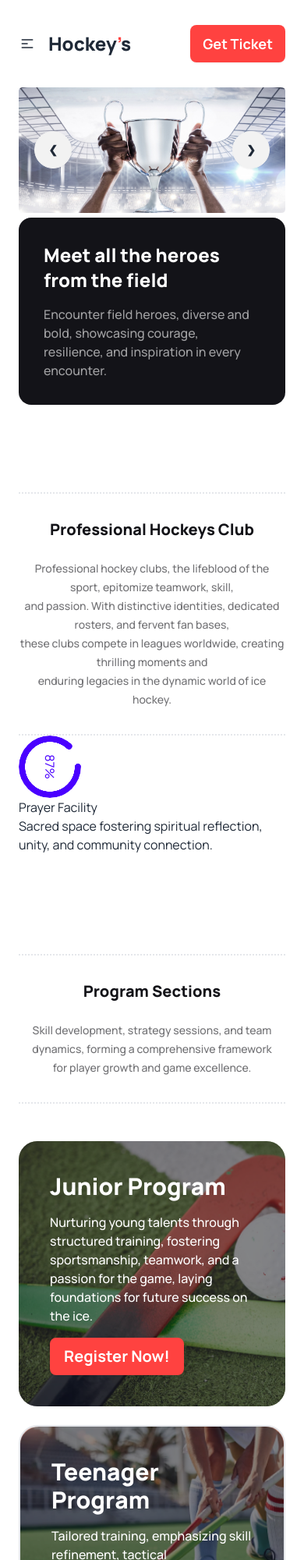
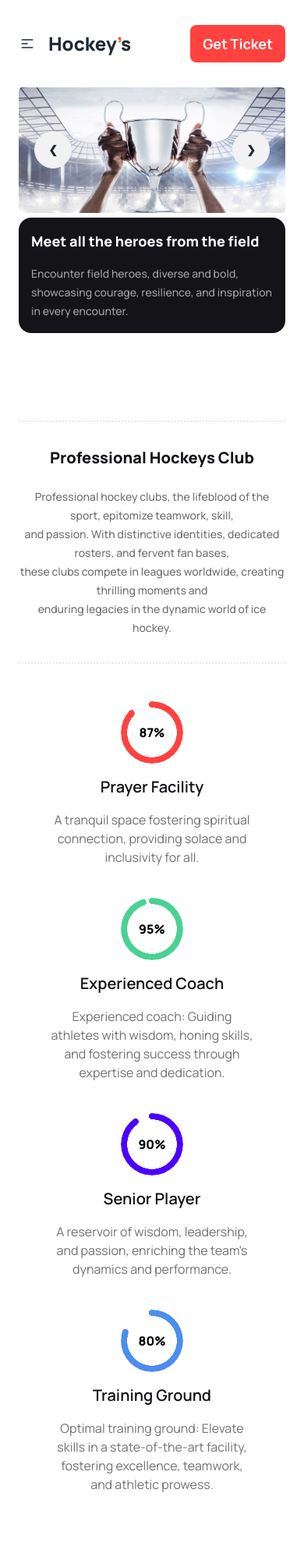
Before and after one commit to theashrafislam/B9A3-Hockeys, a plain HTML site: page index.html in a window 390 px wide. Shown: the top 2000 px of the page at 78% size. Drawn offline with nearby package versions, Linux system fonts and the light colour scheme.

Commit message:
overall websie is complate and with responsive

```diff
--- a/index.html
+++ b/index.html
@@ -48,7 +48,7 @@
                             <li><a href="">Contact</a></li>
                         </ul>
                     </div>
-                    <h2 class=" text-2xl lg:text-4xl font-extrabold">Hockey<span class="text-[#FF4240]">’</span>s</h2>
+                    <h2 class="text-2xl lg:text-4xl font-extrabold">Hockey<span class="text-[#FF4240]">’</span>s</h2>
                 </div>
                 <div class="navbar-center hidden lg:flex">
                     <ul class="menu menu-horizontal px-1">
@@ -105,9 +105,9 @@
                     </div>
                 </div>
             </div>
-            <div class="space-y-4 bg-[#131318] lg:w-2/6 p-8 lg:absolute right-8 bottom-8 rounded-2xl sm:mt-4">
-                <h3 class="text-2xl font-extrabold text-[#FFF]">Meet all the heroes from the field</h3>
-                <p class="text-[#ffffff99] text-base font-medium">Encounter field heroes, diverse and bold, showcasing
+            <div class="space-y-4 bg-[#131318] lg:w-2/6 p-4 lg:p-8 lg:absolute right-8 bottom-8 rounded-2xl sm:mt-4">
+                <h3 class="lg:text-2xl text-lg font-extrabold text-[#FFF]">Meet all the heroes from the field</h3>
+                <p class="text-[#ffffff99] lg:text-base text-sm lg:leading-7 leading-6 font-medium">Encounter field heroes, diverse and bold, showcasing
                     courage, resilience, and inspiration in every encounter.</p>
             </div>
         </div>
@@ -126,12 +126,33 @@
                     legacies in the dynamic world of ice hockey.</p>
             </div>
             <!-- Club Section Itmes -->
-            <div>
-                <div>
-                    <div class="radial-progress text-primary rotate-90" style="--value:87;" role="progressbar">87%</div>
+            <div class="mt-12 mb-24 flex lg:flex-row flex-col justify-around lg:mx-12 mx-10 gap-10">
+                <div class="flex flex-col justify-center items-center text-center">
+                    <div class="radial-progress text-primary text-[#FF4240]" style="--value:87;" role="progressbar"><span class="text-black font-extrabold">87%</span></div>
                     <div>
-                        <h4>Prayer Facility</h4>
-                        <p>Sacred space fostering spiritual reflection, unity, and community connection.</p>
+                        <h4 class="text-[#131318] my-4 text-xl font-semibold">Prayer Facility</h4>
+                        <p class="text-base text-[rgba(19,19,24,0.60)]"> A tranquil space fostering spiritual connection, providing solace and inclusivity for all.</p>
+                    </div>
+                </div>
+                <div class="flex flex-col justify-center items-center text-center">
+                    <div class="radial-progress text-primary text-[#49D293]" style="--value:95;" role="progressbar"><span class="text-black font-extrabold">95%</span></div>
+                    <div>
+                        <h4 class="text-[#131318] mb-4 text-xl font-semibold my-4">Experienced Coach</h4>
+                        <p class="text-base text-[rgba(19,19,24,0.60)]">Experienced coach: Guiding athletes with wisdom, honing skills, and fostering success through expertise and dedication.</p>
+                    </div>
+                </div>
+                <div class="flex flex-col justify-center items-center text-center">
+                    <div class="radial-progress text-primary text-[#FFB546 ]" style="--value:90;" role="progressbar"><span class="text-black font-extrabold">90%</span></div>
+                    <div>
+                        <h4 class="text-[#131318] mb-4 text-xl font-semibold my-4">Senior Player</h4>
+                        <p class="text-base text-[rgba(19,19,24,0.60)]">A reservoir of wisdom, leadership, and passion, enriching the team's dynamics and performance.</p>
+                    </div>
+                </div>
+                <div class="flex flex-col justify-center items-center text-center">
+                    <div class="radial-progress text-primary text-[#4C8DF1]" style="--value:80;" role="progressbar"><span class="text-black font-extrabold">80%</span></div>
+                    <div>
+                        <h4 class="text-[#131318] mb-4 text-xl font-semibold my-4">Training Ground</h4>
+                        <p class="text-base text-[rgba(19,19,24,0.60)]">Optimal training ground: Elevate skills in a state-of-the-art facility, fostering excellence, teamwork, and athletic prowess.</p>
                     </div>
                 </div>
             </div>
@@ -155,12 +176,12 @@
                     <div class="bg-[url(images/2.png)] bg-no-repeat bg-cover rounded-3xl">
                         <div class="bg-[rgba(19,19,24,0.50)] rounded-3xl lg:h-[343px] p-10">
                             <div class="text-[#FFF] space-y-4 lg:pt-24">
-                                <h3 class="text-3xl font-extrabold">Junior Program</h3>
-                                <p class="font-medium text-base leading-6">Nurturing young talents through structured
+                                <h3 class="lg:text-3xl text-xl font-extrabold">Junior Program</h3>
+                                <p class="font-medium text-sm lg:text-base leading-6">Nurturing young talents through structured
                                     training, fostering sportsmanship, teamwork, and
                                     a passion for the game, laying foundations for future success on the ice.</p>
                                 <button
-                                    class="btn bg-[#FF4240] border-2 border-[#FF4240] text-xl font-bold text-[#FFF]">Register
+                                    class="btn bg-[#FF4240] border-2 border-[#FF4240] text-lg lg:text-xl font-bold text-[#FFF]">Register
                                     Now!</button>
                             </div>
                         </div>
@@ -169,14 +190,14 @@
                     <div class="bg-[url(images/3.png)] bg-no-repeat bg-cover rounded-3xl border-2">
                         <div class="bg-[rgba(19,19,24,0.50)] rounded-3xl h-full p-10">
                             <div class="text-[#FFF] space-y-4 lg:pt-24">
-                                <h3 class="text-3xl font-extrabold">Teenager Program</h3>
-                                <p class="font-medium text-base leading-6">Tailored training, emphasizing skill
+                                <h3 class="text-xl lg:text-3xl font-extrabold">Teenager Program</h3>
+                                <p class="font-medium text-sm lg:text-base leading-6">Tailored training, emphasizing skill
                                     refinement,
                                     tactical understanding, and character development, guiding young players through a
                                     crucial
                                     phase of their athletic journey.</p>
                                 <button
-                                    class="btn bg-[#FF4240] border-2 border-[#FF4240] text-xl font-bold text-[#FFF]">Register
+                                    class="btn bg-[#FF4240] border-2 border-[#FF4240] text-lg lg:text-xl font-bold text-[#FFF]">Register
                                     Now!</button>
                             </div>
                         </div>
@@ -186,13 +207,13 @@
                 <div class="lg:col-span-3 bg-[url(images/4.png)] bg-no-repeat bg-cover rounded-3xl">
                     <div class="bg-[rgba(19,19,24,0.50)] rounded-3xl lg:h-[338px] p-10">
                         <div class="text-[#FFF] space-y-4 lg:pt-16">
-                            <h3 class="text-3xl font-extrabold">Professional Program</h3>
-                            <p class="font-medium text-base leading-6">Elite training, strategic development, and
+                            <h3 class=" text-xl lg:text-3xl font-extrabold">Professional Program</h3>
+                            <p class="font-medium text-sm lg:text-base leading-6">Elite training, strategic development, and
                                 performance optimization, elevating <br> skilled athletes to the pinnacle of their
                                 careers
                                 in the dynamic <br> world of professional ice hockey.</p>
                             <button
-                                class="btn bg-[#FF4240] border-2 border-[#FF4240] text-xl font-bold text-[#FFF]">Register
+                                class="btn bg-[#FF4240] border-2 border-[#FF4240] text-lg lg:text-xl font-bold text-[#FFF]">Register
                                 Now!</button>
                         </div>
                     </div>
@@ -206,7 +227,7 @@
         <!-- New Products Section  -->
         <section class="mx-6">
             <div class="py-8 border-y-2 space-y-6 border-dotted text-center leading-6 mb-12">
-                <h2 class="text-[#131318] text-4xl font-extrabold">Our New Products</h2>
+                <h2 class="text-[#131318] text-2xl lg:text-4xl font-extrabold">Our New Products</h2>
                 <p class="font-medium text-base">Exciting innovations in our hockey lineup! Cutting-edge sticks, sleek
                     jerseys, and <br> advanced gear
                     redefine performance on the ice. Upgrade today!</p>
@@ -761,8 +782,8 @@
         <!-- Clients Question Section -->
         <section class="mx-6">
             <div class="space-y-6 text-center py-8 border-[rgba(19,19,24,0.20)] border-dotted border-y-2 mb-12">
-                <h2 class="text-4xl font-extrabold text-[#131318]">Clients Question</h2>
-                <p class="text-base font-medium leading-6 ">Hockey clients inquire about gear, strategy, and upcoming
+                <h2 class="text-2xl lg:text-4xl font-extrabold text-[#131318]">Clients Question</h2>
+                <p class="text-sm lg:text-base font-medium leading-6 ">Hockey clients inquire about gear, strategy, and upcoming
                     events for <br> optimal performance and enjoyment on ice.</p>
             </div>
             <div class="flex flex-col lg:flex-row gap-10 p-8 border-2 rounded-2xl mb-24">
@@ -919,7 +940,7 @@
         <div class="footer lg:p-10 text-base-content container mx-auto lg:flex gap-x-72">
             <div class="text-center lg:text-start">
                 <aside>
-                    <h2 class="text-3xl font-extrabold mb-4 text-[#FFF]">Get In Touch</h2>
+                    <h2 class=" text-2xl lg:text-3xl font-extrabold mb-4 text-[#FFF]">Get In Touch</h2>
                     <p class="text-base font-medium text-[rgba(255,255,255,0.60)] leading-6">Get in touch for personalized
                         assistance,<br> prompt responses, and a seamless connection <br>to meet your needs.</p>
                     <div class="mt-6">
@@ -947,7 +968,7 @@
                     <a class="link link-hover text-[rgba(255,255,255,0.60)] text-base leading-10">Ticket Support</a>
                     <a class="link link-hover text-[rgba(255,255,255,0.60)] text-base leading-10">Contact Us </a>
                 </nav>
-                <div class="ml-[110px]">
+                <div class="ml-[125px] lg:ml-0">
                     <nav class="flex flex-col lg:text-start text-center text-nowrap">
                         <h2 class="text-lg font-bold text-[#FFF] mb-4">Services</h2>
                         <a class="link link-hover text-[rgba(255,255,255,0.60)] text-base leading-10">Academy</a>
```
